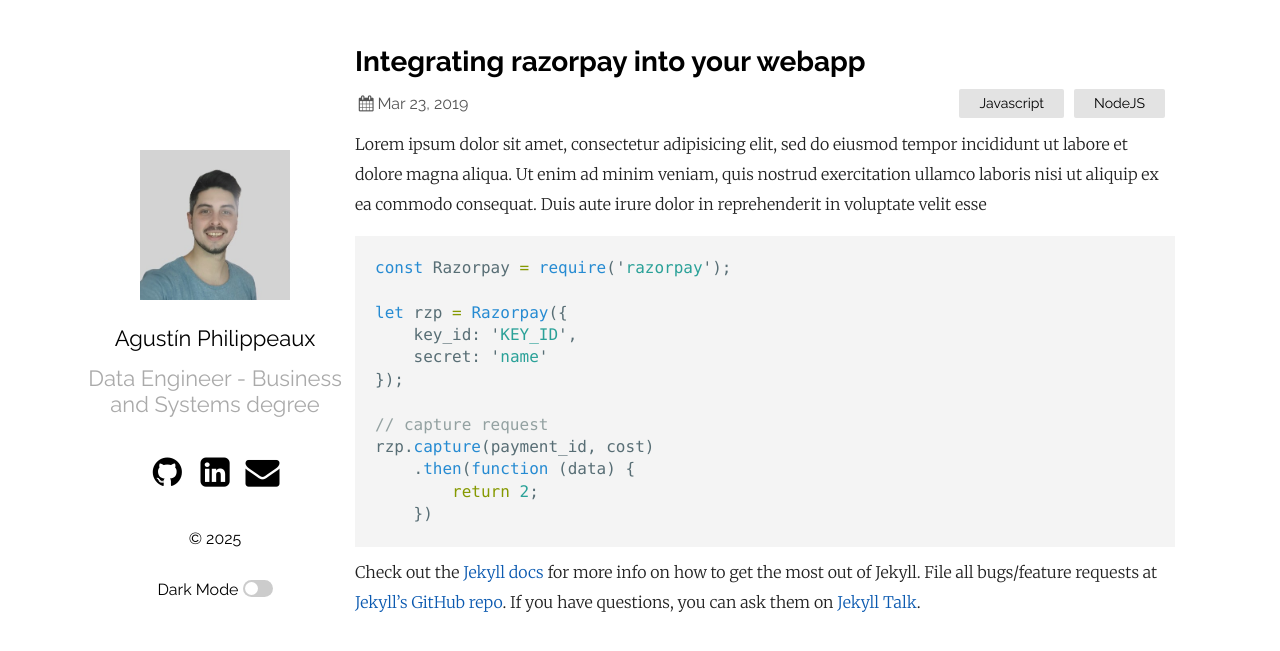
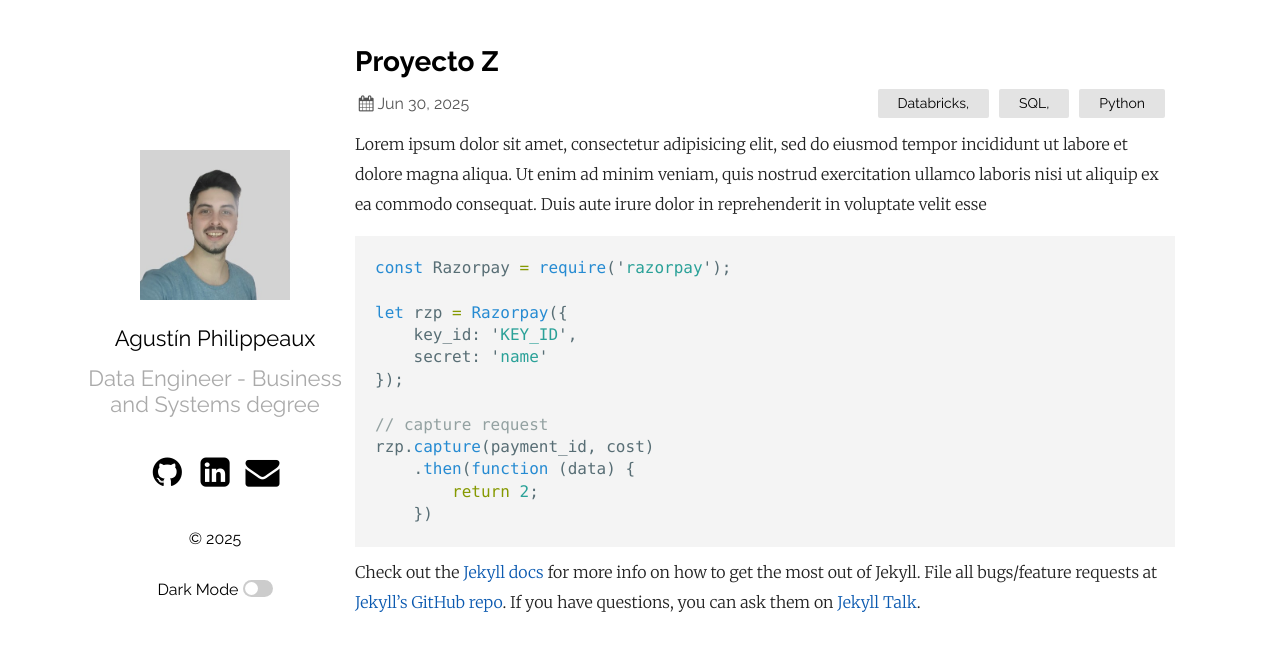
Before and after one commit to agustinphx/personal_site, a Jekyll site: the page built from _posts/2019-03-23-welcome-to-jekyll.markdown, in a window 1280 px wide. Shown: the top 651 px of the page. Built offline with Jekyll 4.4.1, drawn with Linux system fonts in a browser that asks for light colours.

Commit message:
Update 2019-03-23-welcome-to-jekyll.markdown

```diff
--- a/_posts/2019-03-23-welcome-to-jekyll.markdown
+++ b/_posts/2019-03-23-welcome-to-jekyll.markdown
@@ -1,8 +1,8 @@
 ---
 layout: post
-title:  "Integrating razorpay into your webapp"
-date:   2019-03-23 21:03:36 +0530
-categories: Javascript NodeJS
+title:  "Proyecto Z"
+date:   2025-06-30
+categories: Databricks, SQL, Python
 ---
 Lorem ipsum dolor sit amet, consectetur adipisicing elit, sed do eiusmod tempor incididunt ut labore et dolore magna aliqua. Ut enim ad minim veniam, quis nostrud exercitation ullamco laboris nisi ut aliquip ex ea commodo consequat. Duis aute irure dolor in reprehenderit in voluptate velit esse
 
```
